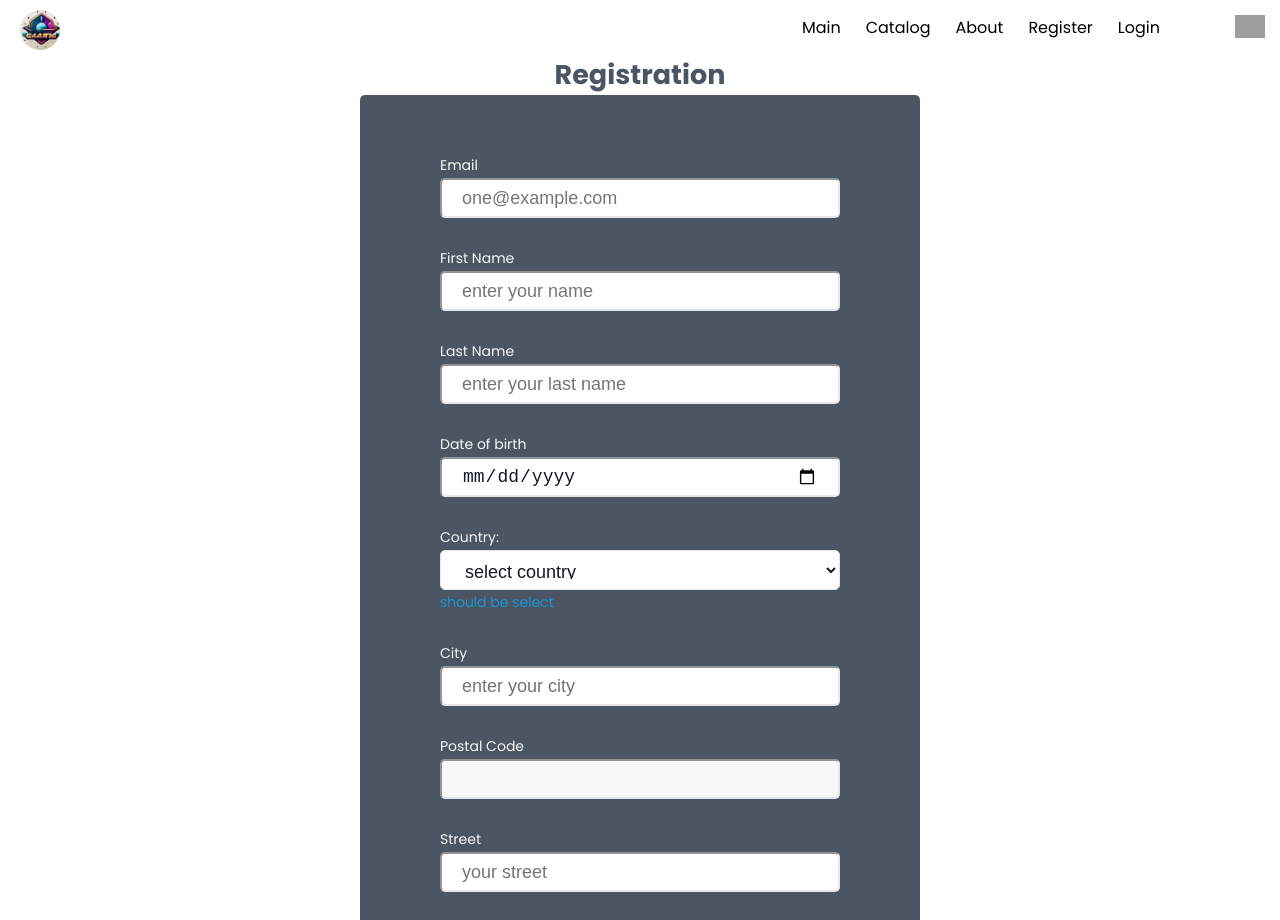
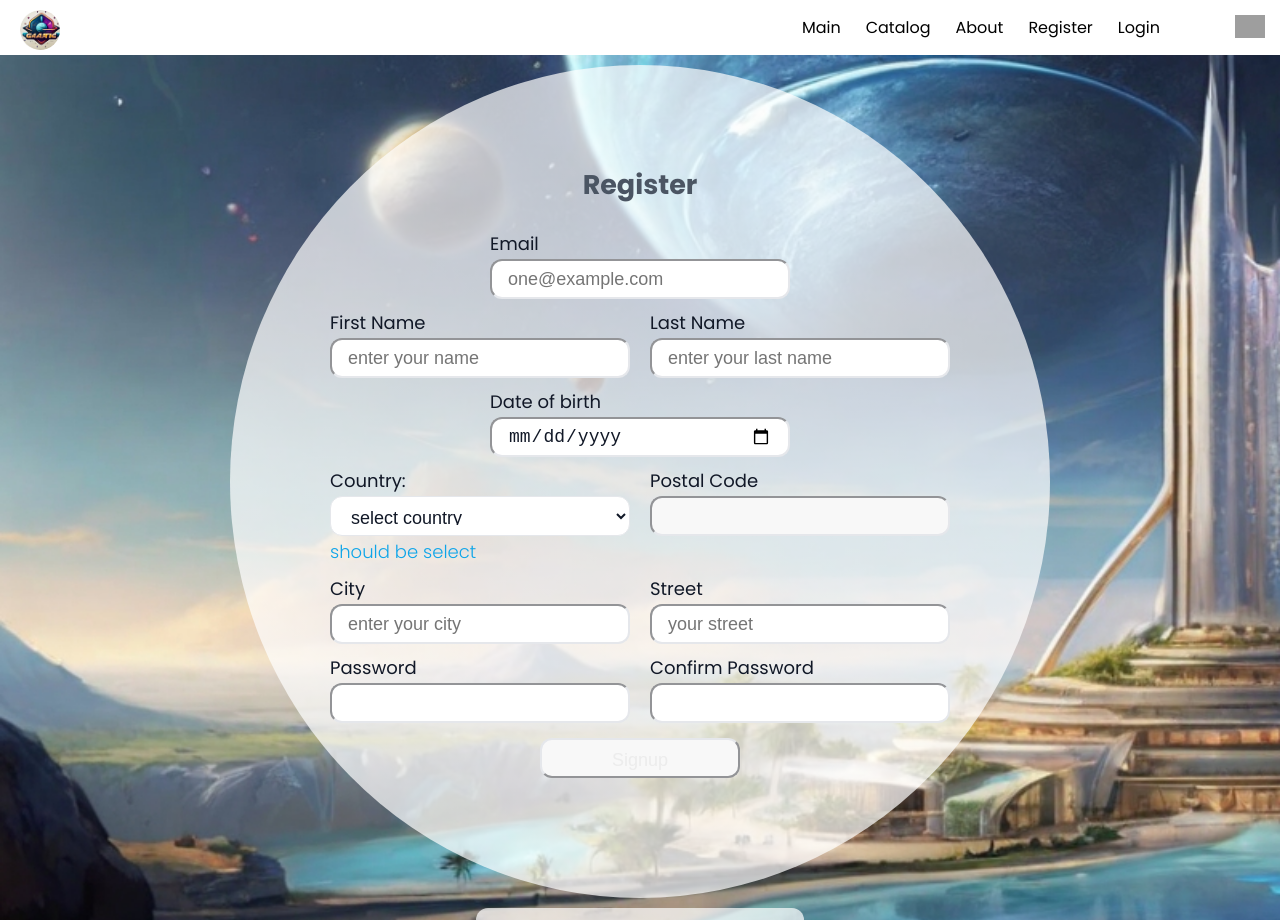
Before and after one commit to peregreenus/DEVS-eCommerce-App, a React app: page /signup in a window 1280 px wide. Shown: the top 920 px of the page. Built offline with nearby package versions, Linux system fonts and the light colour scheme; grey boxes are pictures that could not be loaded.

Commit message:
feat: add to the registration page link that redirects users to the login page

```diff
--- a/src/App.tsx
+++ b/src/App.tsx
@@ -1,6 +1,6 @@
 import React from 'react';
 import { BrowserRouter, Route, Routes } from 'react-router-dom';
-import Main from './view/pages/main';
+import Main from './view/pages/Main/main';
 import Signup from './view/pages/Signup/signup';
 import Notfound from './view/pages/NotFound/not-found';
 
--- a/src/view/components/signup/signup-form.css
+++ b/src/view/components/signup/signup-form.css
@@ -1,12 +1,13 @@
 .input-field {
   font-size: 1.8rem;
-  padding: 1rem 2rem;
+  padding: 1rem 1.6rem;
   height: 4rem;
-  border-radius: 0.5rem;
+  border-radius: 1.2rem;
   background-color: var(--default-bg-color);
   color: var(--primary-text-color);
   border-color: var(--border-color);
   cursor: text;
+  width: 30rem;
 }
 .error-span {
   color: var(--accent-color);
@@ -20,40 +21,41 @@
   flex-direction: column;
   justify-content: center;
   align-items: center;
-  background-color: var(--grey-bg-color);
   color: var(--body-text-color);
+  width: fit-content;
+  padding: 10rem;
+  border-radius: 50%;
+  background: linear-gradient(to right, rgba(255, 255, 255, 0.7) 0 100%);
 }
 .signup-form {
   display: flex;
-  max-width: 60rem;
-  padding: 5rem;
-  background-color: var(--body-text-color);
-  border-radius: 0.5rem;
+  padding: 2rem 0;
   flex-direction: column;
-  align-items: flex-start;
-  gap: 1rem;
-
+  justify-content: center;
+  align-items: center;
+  width: fit-content;
   label {
-    padding: 1rem 3rem;
-    font-size: 1.4rem;
+    padding: 0.5rem 0;
+    font-size: 1.8rem;
     display: flex;
+    width: 30rem;
     flex-direction: column;
     gap: 0.2rem;
-    color: var(--light-text-color);
-  }
-  .input-field {
-    width: 40rem;
+    color: var(--primary-text-color);
   }
   .btn-signup {
     align-self: center;
     font-size: 1.8rem;
-    padding: 0 2rem;
+    margin-top: 1rem;
+    padding: 1rem 4rem;
+    width: 20rem;
     height: 4rem;
-    border-radius: 0.5rem;
-    background-color: var(--accent-color);
-    color: var(--primary-text-color);
+    border-radius: 1.2rem;
+    background-color: var(--primary-text-color);
+    color: var(--light-text-color);
     border-color: var(--border-color);
     cursor: pointer;
+    align-self: center;
   }
   .btn-signup:disabled {
     cursor: not-allowed;
@@ -65,3 +67,14 @@
     cursor: not-allowed;
   }
 }
+
+.signup-block {
+  display: flex;
+  flex-direction: row;
+  justify-content: center;
+  gap: 2rem;
+  flex-wrap: wrap;
+  .input-field {
+    width: 30rem;
+  }
+}
--- a/src/view/components/signup/signup-form.tsx
+++ b/src/view/components/signup/signup-form.tsx
@@ -223,7 +223,7 @@ function FormSingup(props: IFormProps) {
   };
   return (
     <div className="singup-form-container">
-      <h2>Registration</h2>
+      <h2>Register</h2>
       <form className="signup-form" onSubmit={onSubmit}>
         <label htmlFor="email">
           Email
@@ -240,6 +240,7 @@ function FormSingup(props: IFormProps) {
           />
           {emailWrong && emailError && <span className="error-span">{emailError}</span>}
         </label>
+        <div className="signup-block">
           <label htmlFor="firstName">
             First Name
             <input
@@ -252,7 +253,9 @@ function FormSingup(props: IFormProps) {
               onBlur={(e: ChangeEvent<HTMLInputElement>) => handlerBlur(e)}
               value={newCostumer.firstName}
             />
-          {firstNameWrong && firstNameError && <span className="error-span">{firstNameError}</span>}
+            {firstNameWrong && firstNameError && (
+              <span className="error-span">{firstNameError}</span>
+            )}
           </label>
           <label htmlFor="lastName">
             Last Name
@@ -268,6 +271,7 @@ function FormSingup(props: IFormProps) {
             />
             {lastNameWrong && lastNameError && <span className="error-span">{lastNameError}</span>}
           </label>
+        </div>
         <label htmlFor="dateOfBirth">
           Date of birth
           <input
@@ -281,6 +285,7 @@ function FormSingup(props: IFormProps) {
           />
           {birthdayWrong && birthdayError && <span className="error-span">{birthdayError}</span>}
         </label>
+        <div className="signup-block">
           <label htmlFor="country">
             Country:
             <select
@@ -299,20 +304,6 @@ function FormSingup(props: IFormProps) {
             </select>
             {countryError && <span className="error-span">{countryError}</span>}
           </label>
-        <label htmlFor="city">
-          City
-          <input
-            type="text"
-            name="city"
-            className="input-field"
-            placeholder="enter your city"
-            required
-            onChange={(e: ChangeEvent<HTMLInputElement>) => handleChange(e)}
-            onBlur={(e: ChangeEvent<HTMLInputElement>) => handlerBlur(e)}
-            value={newCostumer.city}
-          />
-          {cityWrong && cityError && <span className="error-span">{cityError}</span>}
-        </label>
           <label htmlFor="postalCode">
             Postal Code
             <input
@@ -328,6 +319,23 @@ function FormSingup(props: IFormProps) {
               <span className="error-span">{postalCodeError}</span>
             )}
           </label>
+        </div>
+        <div className="signup-block">
+          <label htmlFor="city">
+            City
+            <input
+              type="text"
+              name="city"
+              className="input-field"
+              placeholder="enter your city"
+              required
+              onChange={(e: ChangeEvent<HTMLInputElement>) => handleChange(e)}
+              onBlur={(e: ChangeEvent<HTMLInputElement>) => handlerBlur(e)}
+              value={newCostumer.city}
+            />
+            {cityWrong && cityError && <span className="error-span">{cityError}</span>}
+          </label>
+
           <label htmlFor="street">
             Street
             <input
@@ -342,6 +350,8 @@ function FormSingup(props: IFormProps) {
             />
             {streetWrong && streetError && <span className="error-span">{streetError}</span>}
           </label>
+        </div>
+        <div className="signup-block">
           <label htmlFor="password">
             Password
             <input
@@ -368,6 +378,7 @@ function FormSingup(props: IFormProps) {
             />
             {confirmWrong && confirmError && <span className="error-span">{confirmError}</span>}
           </label>
+        </div>
         <button disabled={!formValid} type="submit" className="button btn-signup">
           Signup
         </button>
--- /dev/null
+++ b/src/view/pages/Signup/signup.css
@@ -0,0 +1,26 @@
+.signup-page {
+  padding: 1rem 0;
+  background-image: url('../../../assets/img/Default_draw_a_picture_about_Welcome_to_Galactic_Exclusive_yo_1.jpg');
+  background-repeat: no-repeat;
+  background-size: cover;
+  display: flex;
+  flex-direction: column;
+  align-items: center;
+  color: var(--default-text-color);
+  a {
+    text-decoration: none;
+    color: var(--accent-color);
+    transition: 0.4s all ease-in;
+  }
+  a:hover {
+    text-decoration: underline;
+    transition: 0.4s all ease-in;
+  }
+}
+
+.link-to {
+  background: linear-gradient(to right, rgba(255, 255, 255, 0.7) 0 100%);
+  border-radius: 1.2rem;
+  margin-top: 1rem;
+  padding: 1rem 2rem;
+}
--- a/src/view/pages/Signup/signup.tsx
+++ b/src/view/pages/Signup/signup.tsx
@@ -1,7 +1,10 @@
 /* eslint-disable no-console */
 import React, { FormEvent } from 'react';
+import { Link } from 'react-router-dom';
 import FormSingup from '../../components/signup/signup-form';
 import Header from '../../components/common/header/header';
+import './signup.css';
+import Footer from '../../components/common/footer/footer';
 
 export default function Singup() {
   const handleRegistrationSubmit = (e: FormEvent<HTMLFormElement>) => {
@@ -10,9 +13,15 @@ export default function Singup() {
     console.log(Object.fromEntries(userDetails.entries()));
   };
   return (
-    <div>
+    <>
       <Header />
-      <FormSingup onSubmit={handleRegistrationSubmit} />
-    </div>
+      <div className="signup-page">
+        <FormSingup onSubmit={handleRegistrationSubmit} />
+        <p className="link-to">
+          Already have an account?<Link to="/login"> Login</Link>
+        </p>
+      </div>
+      <Footer />
+    </>
   );
 }
```
Also changed, not shown: src/view/components/common/input/input.css (added). Lines whose indentation alone changed are shown as unchanged.
